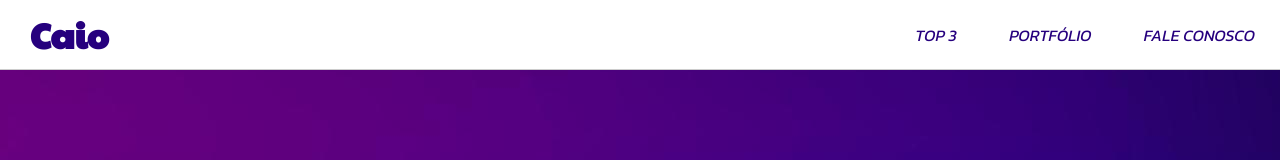
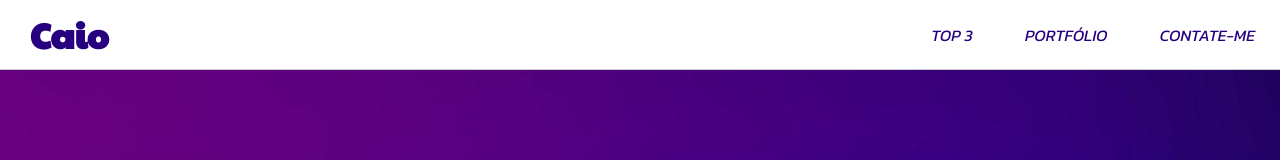
Before and after one commit to caiorodri/my-portfolio, a plain HTML site: page index.html in a window 1280 px wide. Shown: the top 160 px of the page. Drawn offline with Linux system fonts and the light colour scheme.

Commit message:
Update index.html

```diff
--- a/index.html
+++ b/index.html
@@ -17,7 +17,7 @@
         <ul onclick="getElementById('close-menu').checked = false;">
             <li><a href="#top3">TOP 3</a></li>
             <li><a href="#portfolio">PORTFÓLIO</a></li>
-            <li><a href="#contact">FALE CONOSCO</a></li>
+            <li><a href="#contact">CONTATE-ME</a></li>
         </ul>
     </nav>
     <div class="jump-space"></div>
```
